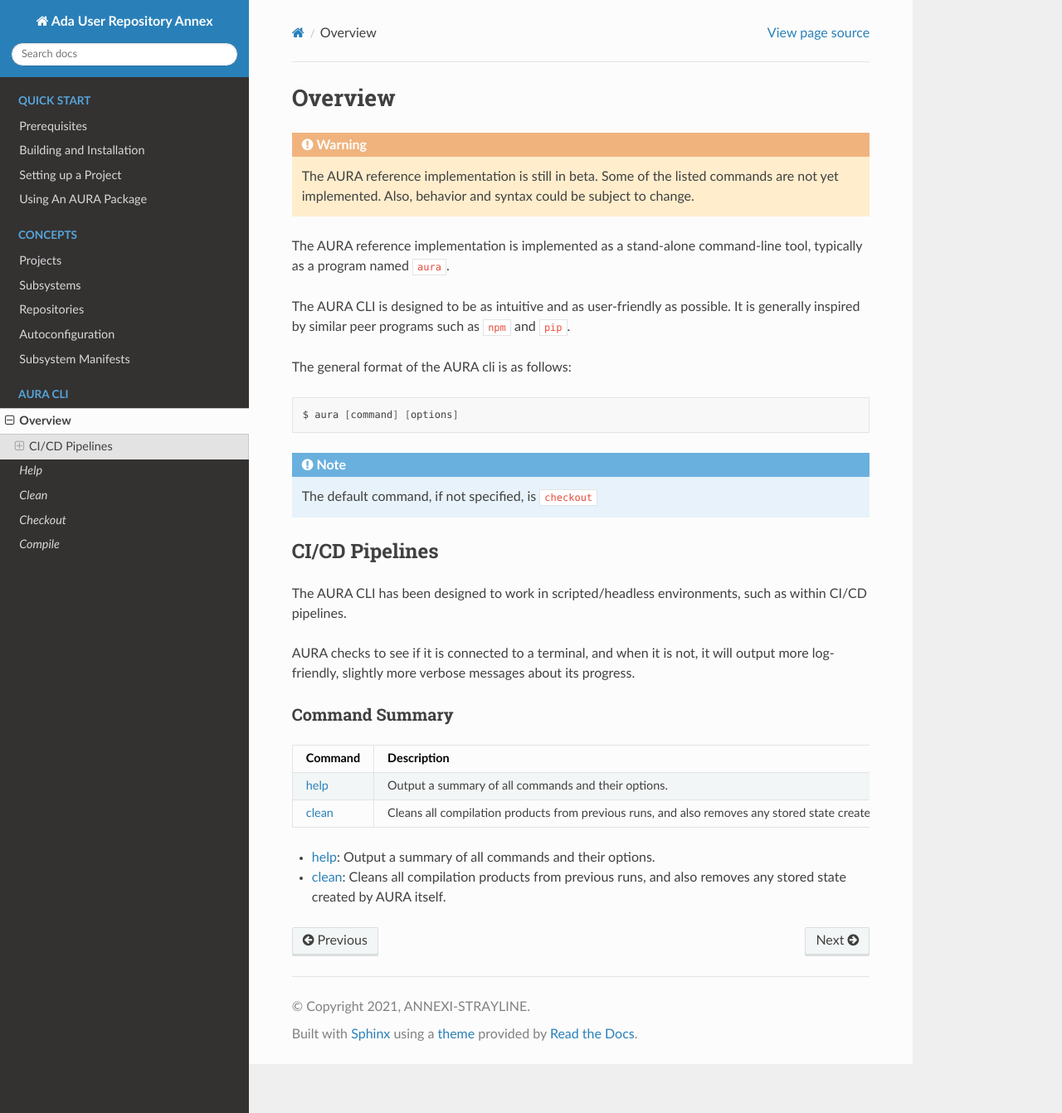
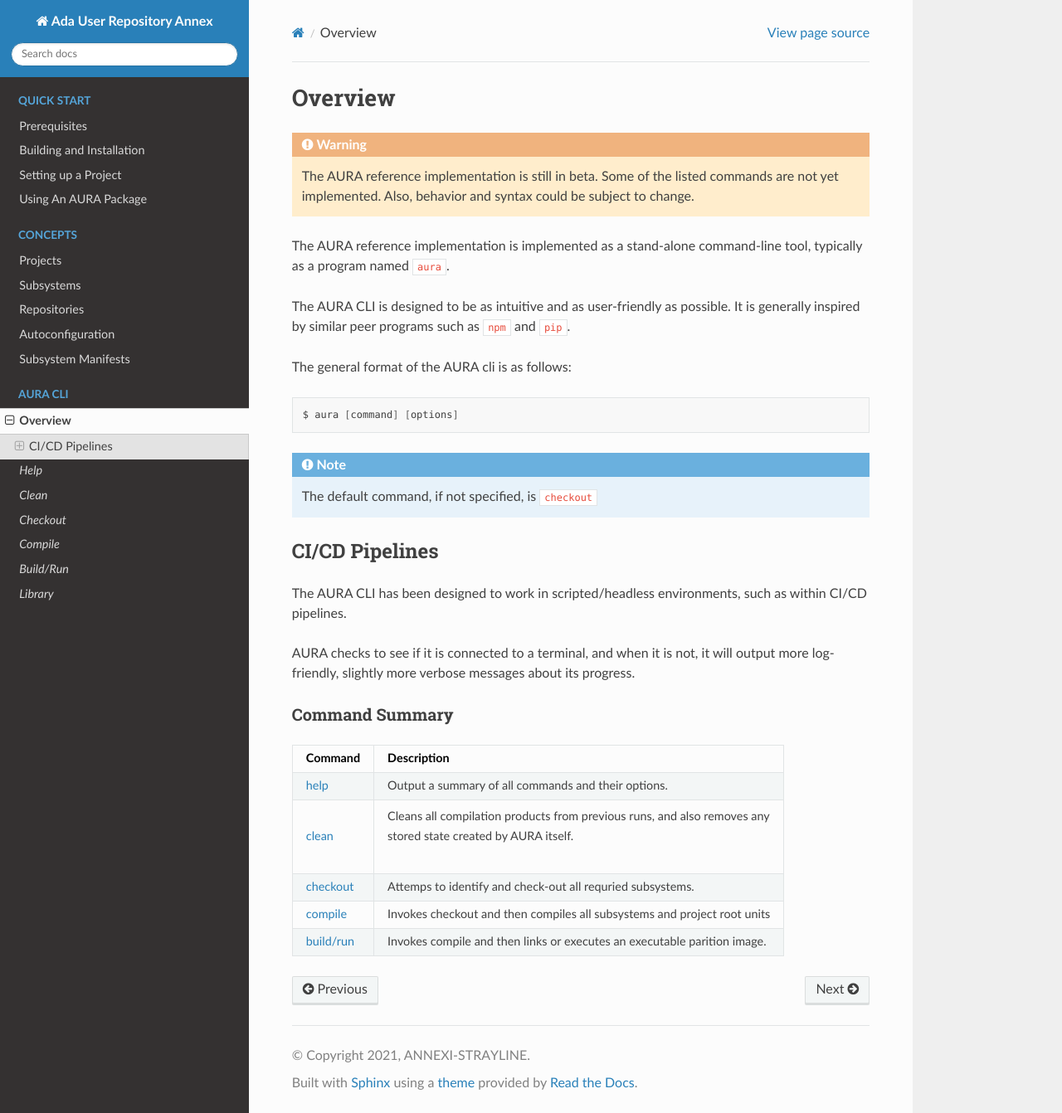
Before and after one commit to annexi-strayline/AURA-docs, a Sphinx documentation site: the page built from source/cli/overview.rst, in a window 1280 px wide and 1342 px high. Shown: the whole window at 83% size. Built offline with Sphinx 7.4.7 and the Read the Docs theme 2.0.0, drawn with Linux system fonts in a browser that asks for light colours.

Commit message:
Added build/run and library command documentation.

```diff
--- a/source/cli/compile_command.rst
+++ b/source/cli/compile_command.rst
@@ -15,6 +15,8 @@ The ``compile`` command compiles all object code for all units within the projec
 
 .. note::
   ``Compile`` does **not** invoke the binder, nor does it link the final executable.
+
+.. _ref_compile_command_options:
 
 Options
 ~~~~~~~
--- a/source/cli/overview.rst
+++ b/source/cli/overview.rst
@@ -27,15 +27,13 @@ AURA checks to see if it is connected to a terminal, and when it is not, it will
 Command Summary
 ---------------
 
-=============================   ===========================================================
-Command                         Description
-=============================   ===========================================================
-:doc:`help <help_command>`      Output a summary of all commands and their options.
-:doc:`clean <clean_command>`    Cleans all compilation products from previous runs, and
-                                also removes any stored state created by AURA itself.
-=============================   ===========================================================
-
-
-* :doc:`help <help_command>`: Output a summary of all commands and their options.
-
-* :doc:`clean <clean_command>`: Cleans all compilation products from previous runs, and also removes any stored state created by AURA itself.
+====================================   ==========================================================================
+Command                                Description
+====================================   ==========================================================================
+:doc:`help <help_command>`             Output a summary of all commands and their options.
+:doc:`clean <clean_command>`           | Cleans all compilation products from previous runs, and also removes any
+                                       | stored state created by AURA itself.
+:doc:`checkout <checkout_command>`     Attemps to identify and check-out all requried subsystems.
+:doc:`compile <compile_command>`       Invokes checkout and then compiles all subsystems and project root units
+:doc:`build/run <build_run_command>`   Invokes compile and then links or executes an executable parition image.
+====================================   ==========================================================================
--- a/source/index.rst
+++ b/source/index.rst
@@ -35,6 +35,8 @@ AURA: Ada User Repository Annex
    cli/clean_command
    cli/checkout_command
    cli/compile_command
+   cli/build_run_command
+   cli/library_command
 
 The Ada User Repository Annex (AURA) is a proposed specification for a native Ada source code package management system, developed along-side a reference implementation.
 
```
Also changed, not shown: source/cli/build_run_command.rst (added, +62 -0 lines), source/cli/library_command.rst (added, +61 -0 lines).
